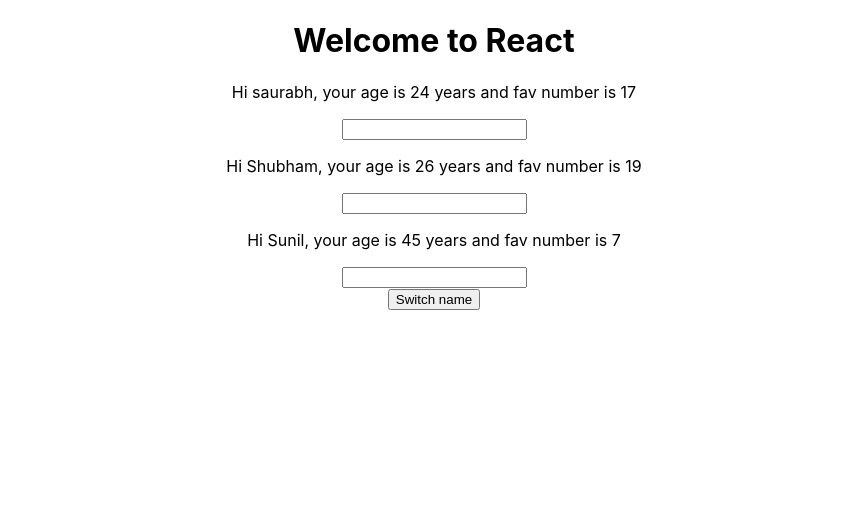
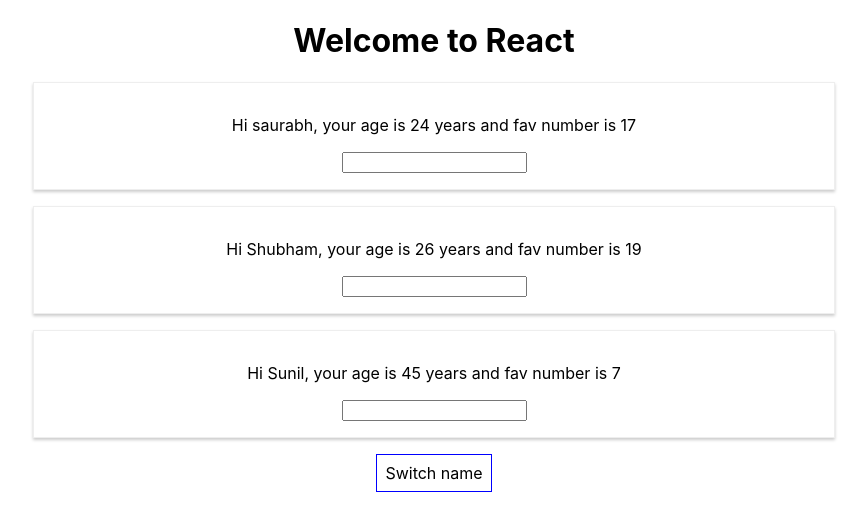
Before and after one commit to UnixLoverSaurabh/react-complete-guide, a React (Create React App) app: page / in a window 1280 px wide. Shown: the top 530 px of the page, without its empty margins (206-1073 px from the left). Built offline with nearby package versions, Linux system fonts and the light colour scheme.

Commit message:
inline style the button

```diff
--- a/src/App.js
+++ b/src/App.js
@@ -35,6 +35,14 @@
       console.log(event.target.value);
     }
 
+    const style = {
+      backgroundColor: 'white',
+      font: 'inherit',
+      border: '1px solid blue',
+      padding: '8px',
+      cursor: 'pointer'
+    };
+
     return (
       <div className="App">
         <header className="App-header">
@@ -45,7 +53,7 @@
 
             <Person name={personsState.persons[2].name} age={personsState.persons[2].age} changed={nameChangeHandler}/>
 
-            <button onClick={switchNameHandler}>Switch name</button>
+            <button style={style} onClick={switchNameHandler}>Switch name</button>
         </header>
       </div>
     );
--- a/src/Person/Person.js
+++ b/src/Person/Person.js
@@ -1,5 +1,5 @@
 import React from 'react';
-
+import './Person.css'
 const person = (props) => {
 
     return (
```
